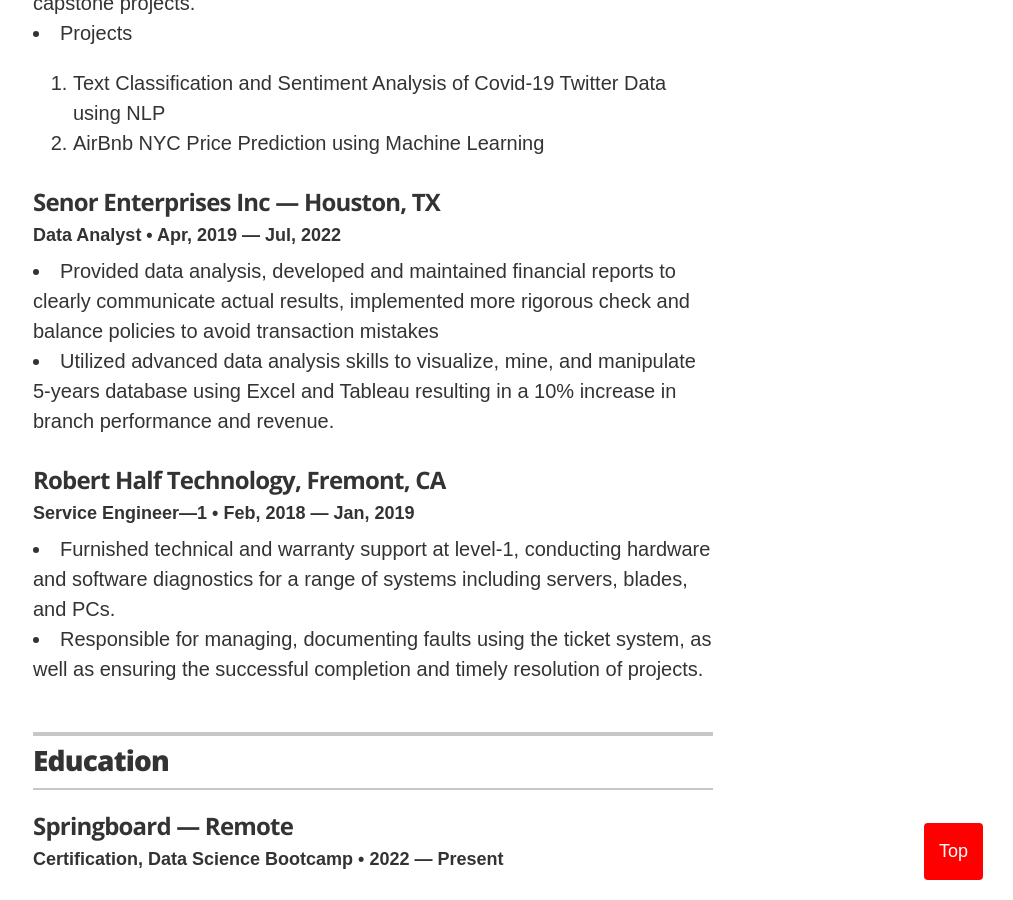
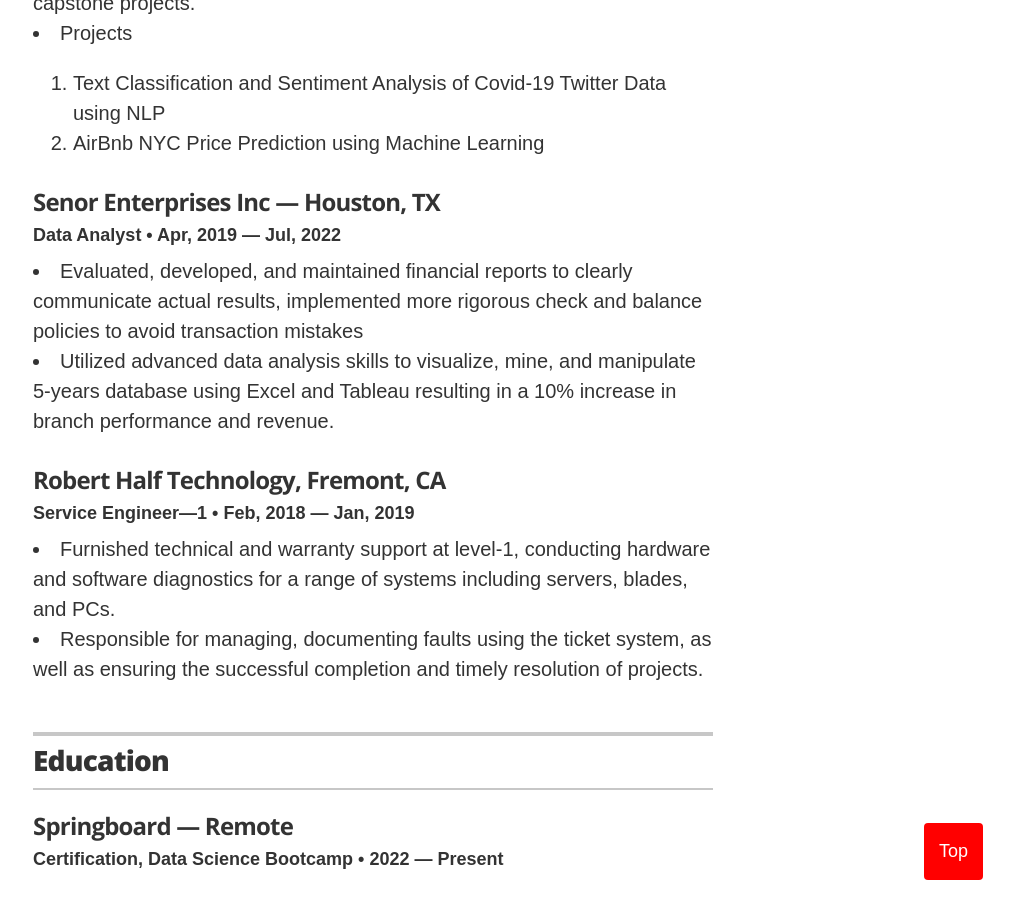
Before and after one commit to ttariqaziz/ttariqaziz.github.io, a Jekyll site: the page built from index.html, in a window 1280 px wide and 900 px high, scrolled down 1027 px. Shown: the whole window, without its empty margins (267-1280 px from the left). Built offline with Jekyll 4.4.1, drawn with Linux system fonts in a browser that asks for light colours.

Commit message:
Update experience.yml

```diff
--- a/_data/experience.yml
+++ b/_data/experience.yml
@@ -14,7 +14,7 @@
 - company: Senor Enterprises Inc &mdash; Houston, TX
   position: Data Analyst
   duration:  Apr, 2019 &mdash; Jul, 2022
-  summary: <li>Provided data analysis, developed and maintained financial reports to clearly communicate actual results, implemented more rigorous check and balance policies to avoid transaction mistakes</li><li>Utilized advanced data analysis skills to visualize, mine, and manipulate 5-years database using Excel and Tableau resulting in a 10% increase in branch performance and revenue.</li>
+  summary: <li>Evaluated, developed, and maintained financial reports to clearly communicate actual results, implemented more rigorous check and balance policies to avoid transaction mistakes</li><li>Utilized advanced data analysis skills to visualize, mine, and manipulate 5-years database using Excel and Tableau resulting in a 10% increase in branch performance and revenue.</li>
 
 
 # Engineer
```
